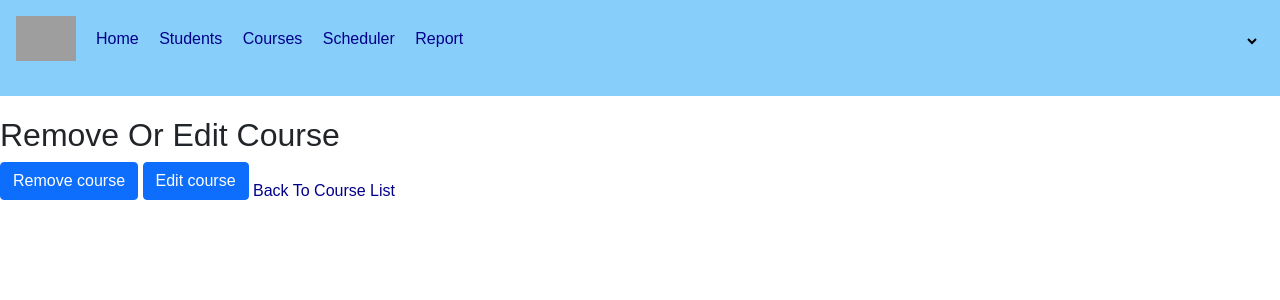
After one commit to mohmmad-freed/web-project, a Django app: template courses/templates/courses/Admin/remove&editcourse.html in a window 1280 px wide. The commit adds this page. Shown: the top 300 px of the page. Run offline with Django 3.2, Linux system fonts and the light colour scheme; the template is opened without the code that fills it, so the values that code supplies are empty; grey boxes are pictures that could not be loaded.

Commit message:
fixed admin pages

```diff
--- a/courses/templates/courses/Admin/courses_list.html
+++ b/courses/templates/courses/Admin/courses_list.html
@@ -15,6 +15,7 @@
                 <th>Schedule</th>
                 <th>Prerequisites</th>
                 <th>Capacity</th>
+
             </tr>
         </thead>
         <tbody>
@@ -44,4 +45,7 @@
         </tbody>
     </table>
     <a href="{% url 'add_course' %}">Add New Course</a>
+    <a href="{% url 'removeeditcourse' %}">Remove or Edit Course</a>
+
+
 {% endblock content %}
--- a/courses/templates/courses/Admin/homeAdmin.html
+++ b/courses/templates/courses/Admin/homeAdmin.html
@@ -35,7 +35,7 @@
                     <select name="" style="background: none;" id="pageSelect" onchange="location = this.value;">
                         <option>{{ username }}</option>
                         <option value="{% url 'profile' %}">My Account</option>
-                        <option value="{% url 'logout' %}" class="btn btn-danger">Logout</option>
+                        <option value="{% url ' ' %}" class="btn btn-danger">Logout</option>
                     </select>
                 </div>
             {% comment %} </div>
--- /dev/null
+++ b/courses/templates/courses/Admin/remove&editcourse.html
@@ -0,0 +1,11 @@
+{% extends "courses/Admin/mainadmin.html" %}
+{% load static %}
+<link href="https://cdn.jsdelivr.net/npm/bootstrap@5.0.2/dist/css/bootstrap.min.css" rel="stylesheet" integrity="sha384-EVSTQN3/azprG1Anm3QDgpJLIm9Nao0Yz1ztcQTwFspd3yD65VohhpuuCOmLASjC" crossorigin="anonymous">
+{% block content %}
+    <h2 style="margin-top : 20px">Remove Or Edit Course</h2>
+        <button type="submit" class="btn btn-primary" style="margin-bottom: 20px;">Remove course</button>
+        <button type="submit" class="btn btn-primary" style="margin-bottom: 20px;">Edit course</button>
+
+    <a href="{% url 'course_list' %}" style="padding-bottom: 20px;">Back to Course List</a>
+
+{%endblock content%}
--- a/courses/templates/courses/Student/my_courses.html
+++ b/courses/templates/courses/Student/my_courses.html
@@ -10,6 +10,7 @@
             <th>Course Name</th>
             <th>Instructor</th>
             <th>Schedule</th>
+
         </tr>
     </thead>
     <tbody>
--- a/courses/urls.py
+++ b/courses/urls.py
@@ -20,4 +20,6 @@ urlpatterns = [
     path('student_course_list/', views.student_course_list, name='student_course_list'),
     path('logout/', views.logout_view, name="logout"),
     path('courses/', views.courses, name="courses"),
+    path('remove&editcourse/', views.removeeditcourse, name='removeeditcourse'),
+
 ]
```
Also changed, not shown: courses/views.py (+15 -0 lines), db.sqlite3.
